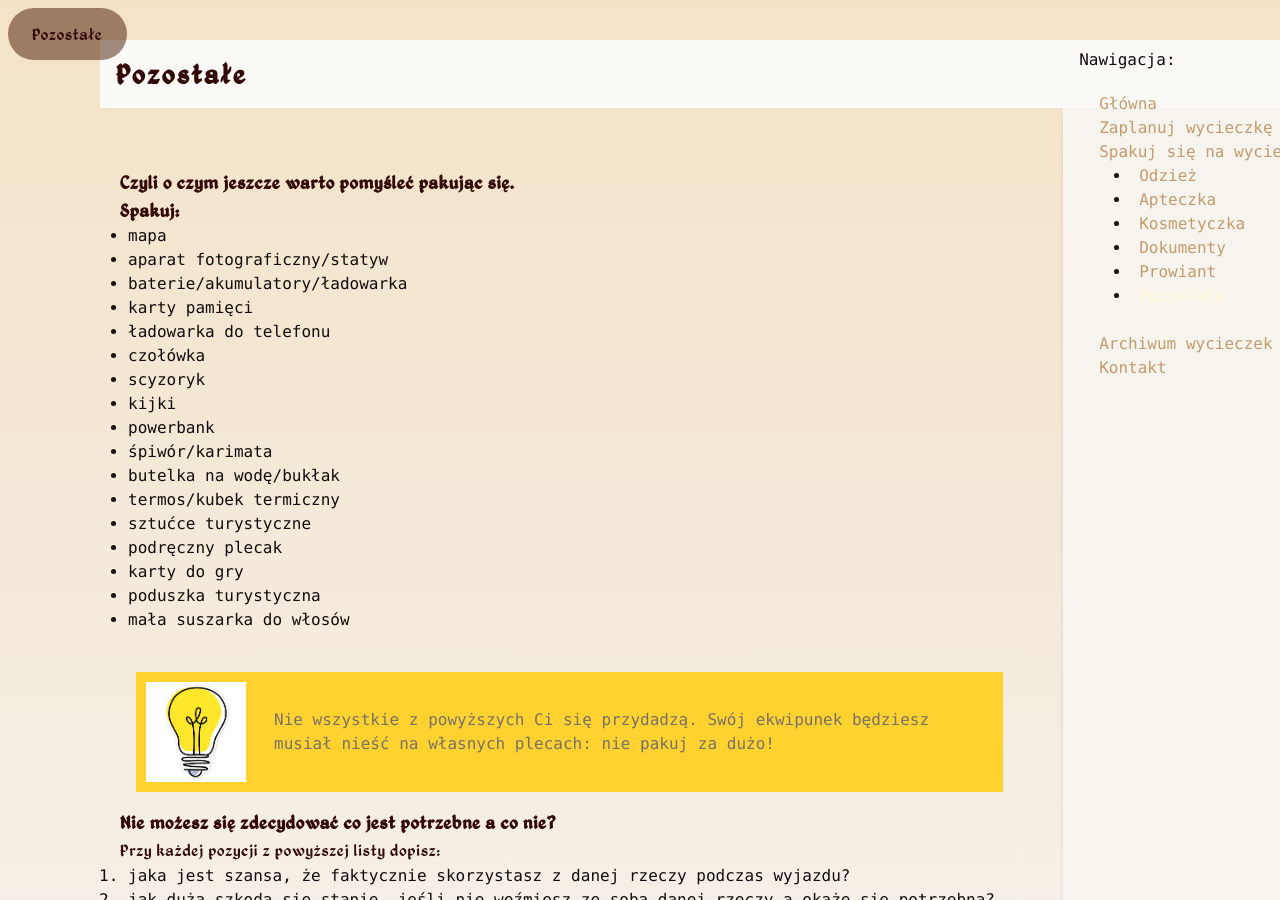
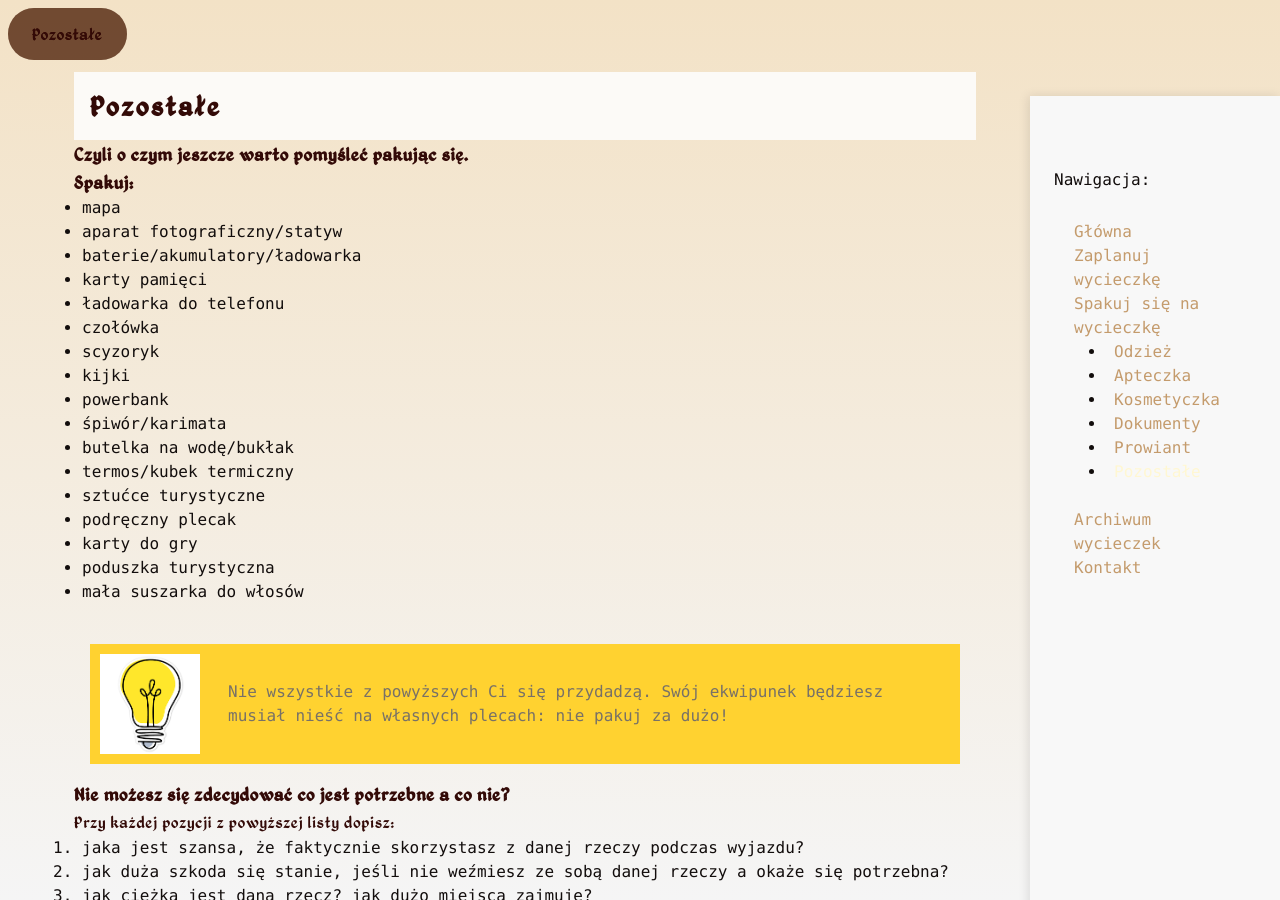
Before and after one commit to kama-pa-go/KGprojects, a Jekyll site: the page built from pozostale.md, in a window 1280 px wide and 900 px high. Built offline with Jekyll 4.4.1, drawn with Linux system fonts in a browser that asks for light colours.

Commit message:
Your commit message here

```diff
--- a/_layouts/ekwipunek1.html
+++ b/_layouts/ekwipunek1.html
@@ -1,25 +1,21 @@
 <!DOCTYPE html>
-<html>
-  <head>
-    <meta charset="utf-8" />
-    <title>{{ page.title }}</title>
+<html lang="pl" class="h-full">
+<head>
+    <meta charset="UTF-8" />
+    <link rel="icon" href="assets/images/icon.png" type="image/png">
+    <meta name="viewport" content="width=device-width, initial-scale=1.0" />
+    <title>Górołazy</title>
     <link rel="stylesheet" href="assets/output.css" />
     <script defer src="https://cdn.jsdelivr.net/npm/alpinejs@3.x.x/dist/cdn.min.js"></script>
     <link rel="stylesheet" href="https://cdnjs.cloudflare.com/ajax/libs/font-awesome/6.5.1/css/all.min.css">
 
     <style>
-      .sidebar-overlay {
-            display: none;
-            position: fixed;
-            top: 0;
-            left: 0;
-            right: 0;
-            bottom: 0;
-            background-color: rgba(0,0,0,0.5);
-            z-index: 30;
+        .zadanie {
+            margin-bottom: 20px;
         }
-        .sidebar-overlay.active {
+        .zadania label {
             display: block;
+            margin: 5px 0;
         }
         h1{
           font-weight: 800;
@@ -37,13 +33,75 @@
           font-size: 1.125rem;
           line-height: 1.75rem;
         }
+
+        /* Styl dla desktopu */
+        @media (min-width: 1024px) {
+            .sidebar-container {
+                position: sticky;
+                top: 0;
+                transform: none;
+                height: 100dvh;
+                margin-top: 6rem;
+            }
+            /* Dodaj margines dla głównej zawartości */
+            .main-content {
+                margin-right: 30px;
+            }
+        }
     </style>
+</head>
 
+<body x-data="{ sidebarOpen: false, isMobile: window.innerWidth < 1024}"
+      x-init="window.addEventListener('resize', () => { isMobile = window.innerWidth < 1024 })">
 
-  </head>
-  <body x-data="{ sidebarOpen: false, isMobile: window.innerWidth < 1024}"
-      x-init="window.addEventListener('resize', () => { isMobile = window.innerWidth < 1024 })"
-      style="margin-left: 100px;" class="py-10">
+    <header>
+      <button @click="sidebarOpen = !sidebarOpen"
+            x-show="isMobile"
+            class="fixed z-50 top-2 right-2 px-6 py-3 cursor-pointer rounded-full bg-basicBeage shadow-md font-medium orangeShadow">
+        <i class="fas fa-bars" x-show="!sidebarOpen"></i>
+        <i class="fas fa-times" x-show="sidebarOpen"></i>
+      </button>
+
+      <h3 class="bg-amber-950/50 rounded-full fixed left-2 z-50 top-2 text-justBrown px-6 py-3">{{ page.title }}</h3>
+    </header>
+
+    <main id="app" class="flex flex-col min-h-screen">
+        <!-- Overlay dla mobile (tylko gdy sidebar otwarty) -->
+        <div class="sidebar-overlay"
+             :class="{ 'active': sidebarOpen && isMobile }"
+             @click="sidebarOpen = false"
+             x-show="isMobile">
+        </div>
+
+        <div class="flex flex-1">
+            <!-- Main content -->
+            <div class="main-content p-5 my-6 sm:my-12">
+              <h1 class="bg-allmostAllmostWhite p-4 z-0">{{ page.title }}</h1>
+              {{ content }}
+              <br>
+            </div>
+
+            <!-- Sidebar -->
+            <div class="sidebar-container bg-allmostWhite"
+                 :class="{ 'active': sidebarOpen || !isMobile }"
+                 x-show="!isMobile || sidebarOpen">
+
+                <div class="p-4 my-12">
+                    <div class="m-2">Nawigacja:</div>
+                    <div class="m-4">
+                        {% include navigation_ekwipunek.html %}
+                    </div>
+                </div>
+            </div>
+        </div>
+    </main>
+
+    <footer class="bg-amber-950/50 flex items-center justify-center m-4 py-10 overline z-30 w-full">
+        <p class="text-center">🌳 żadna góra nie ucierpiała przy robieniu tej strony 🌳</p>
+    </footer>
+</body>
+</html>
+
 
     <header>
       <button @click="sidebarOpen = !sidebarOpen"
@@ -58,48 +116,3 @@
     </header>
     <main id="app" class="flex flex-col flex-1 z-0 h-full">
       <h1 class="bg-allmostAllmostWhite p-4 z-0">{{ page.title }}</h1>
-
-      <!-- Overlay dla mobile (tylko gdy sidebar otwarty) -->
-      <div class="sidebar-overlay"
-           :class="{ 'active': sidebarOpen && isMobile }"
-           @click="sidebarOpen = false"
-           x-show="isMobile">
-      </div>
-
-      <div class="grid grid-cols-1 sm:grid-cols-3 lg:grid-cols-5 gap-6 min-h-screen items-center">
-
-        <!-- Main content -->
-        <div class="sm:col-span-3 lg:col-span-4 h-full p-5 py-6 sm:py-15 items-center gap-2">
-          {{ content }}
-          <br>
-        </div>
-
-        <!-- Sidebar -->
-        <div x-show="!isMobile || sidebarOpen"
-            class="right-0 top-2 sm:col-span-1 transition-all z-40 duration-300 h-full shadow-md bg-allmostWhite"
-            :class="{ 'fixed inset-y-0 left-0 z-40 w-full': sidebarOpen && isMobile }">
-
-          <div class="fixed top-2 w-full p-4 py-10">
-            Nawigacja:
-            <div class="m-2">
-              {% include navigation_ekwipunek.html %}
-            </div>
-          </div>
-        </div>
-      </div>
-    </div>
-
-    <script>
-      function checkScreenSize() {
-          return window.innerWidth < 1024;
-      }
-  </script>
-  </main>
-
-  <footer class= "bg-amber-950/50 flex items-center justify-center m-4 py-10 overline z-30 w-full">
-    <p class="text-center">🌳 żadna góra nie ucierpiała przy robieniu tej strony 🌳</p>
-  </footer>
-
-
-  </body>
-  </html>
--- a/assets/output.css
+++ b/assets/output.css
@@ -255,24 +255,15 @@
   .inset-0 {
     inset: calc(var(--spacing) * 0);
   }
-  .inset-y-0 {
-    inset-block: calc(var(--spacing) * 0);
-  }
   .top-0 {
     top: calc(var(--spacing) * 0);
   }
   .top-2 {
     top: calc(var(--spacing) * 2);
   }
-  .right-0 {
-    right: calc(var(--spacing) * 0);
-  }
   .right-2 {
     right: calc(var(--spacing) * 2);
   }
-  .left-0 {
-    left: calc(var(--spacing) * 0);
-  }
   .left-2 {
     left: calc(var(--spacing) * 2);
   }
@@ -293,9 +284,6 @@
   }
   .z-30 {
     z-index: 30;
-  }
-  .z-40 {
-    z-index: 40;
   }
   .z-50 {
     z-index: 50;
@@ -1502,9 +1490,6 @@
   .py-5 {
     padding-block: calc(var(--spacing) * 5);
   }
-  .py-6 {
-    padding-block: calc(var(--spacing) * 6);
-  }
   .py-10 {
     padding-block: calc(var(--spacing) * 10);
   }
@@ -2220,16 +2205,6 @@
       }
     }
   }
-  .sm\:col-span-1 {
-    @media (width >= 40rem) {
-      grid-column: span 1 / span 1;
-    }
-  }
-  .sm\:col-span-3 {
-    @media (width >= 40rem) {
-      grid-column: span 3 / span 3;
-    }
-  }
   .sm\:my-12 {
     @media (width >= 40rem) {
       margin-block: calc(var(--spacing) * 12);
@@ -2288,11 +2263,6 @@
   .sm\:py-14 {
     @media (width >= 40rem) {
       padding-block: calc(var(--spacing) * 14);
-    }
-  }
-  .sm\:py-15 {
-    @media (width >= 40rem) {
-      padding-block: calc(var(--spacing) * 15);
     }
   }
   .sm\:text-3xl {
@@ -2362,19 +2332,9 @@
       line-height: var(--tw-leading, var(--text-xl--line-height));
     }
   }
-  .lg\:col-span-4 {
-    @media (width >= 64rem) {
-      grid-column: span 4 / span 4;
-    }
-  }
   .lg\:max-w-\[300px\] {
     @media (width >= 64rem) {
       max-width: 300px;
-    }
-  }
-  .lg\:grid-cols-5 {
-    @media (width >= 64rem) {
-      grid-template-columns: repeat(5, minmax(0, 1fr));
     }
   }
   .xl\:max-w-\[330px\] {
@@ -2422,6 +2382,45 @@ h1, h2, h3 {
   font-family: Knight, sans-serif;
   letter-spacing: 0.05em;
   color: var(--color-specialBrown);
+}
+.main-content {
+  flex: 1;
+  padding: 1.5rem;
+  min-width: 0;
+  width: 100%;
+}
+footer {
+  position: relative;
+  z-index: 30;
+}
+.sidebar-container {
+  width: 250px;
+  background-color: #f8f8f8;
+  box-shadow: -2px 0 10px rgba(0,0,0,0.1);
+  height: 100vh;
+  overflow-y: auto;
+  position: fixed;
+  right: 0;
+  top: 0;
+  transform: translateX(100%);
+  transition: transform 0.3s ease;
+  z-index: 40;
+}
+.sidebar-container.active {
+  transform: translateX(0);
+}
+.sidebar-overlay {
+  display: none;
+  position: fixed;
+  top: 0;
+  left: 0;
+  right: 0;
+  bottom: 0;
+  background-color: rgba(0,0,0,0.5);
+  z-index: 30;
+}
+.sidebar-overlay.active {
+  display: block;
 }
 .orangeShadow {
   box-shadow: 0px 14px 55px var(--color-brownOrange);
```
Also changed, not shown: _layouts/default1.html (+6 -48 lines), assets/styles.css (+43 -0 lines).
